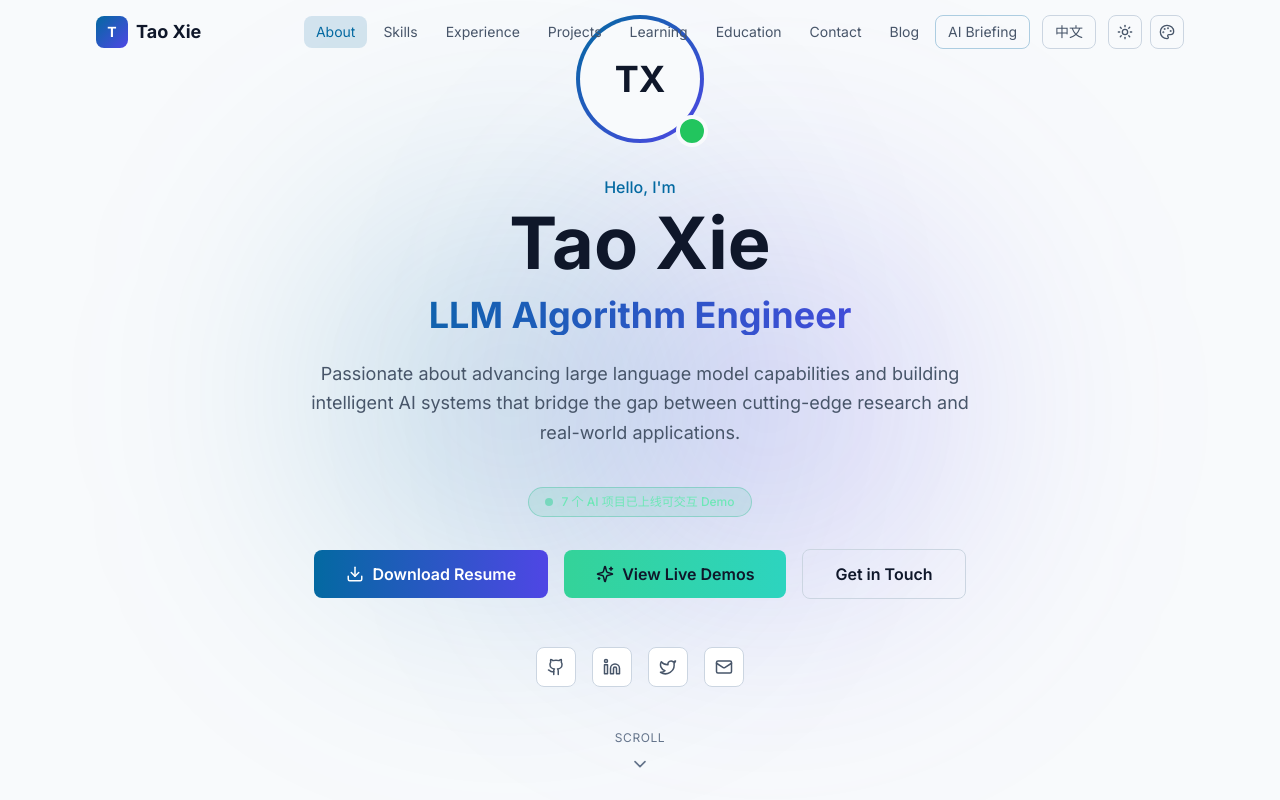
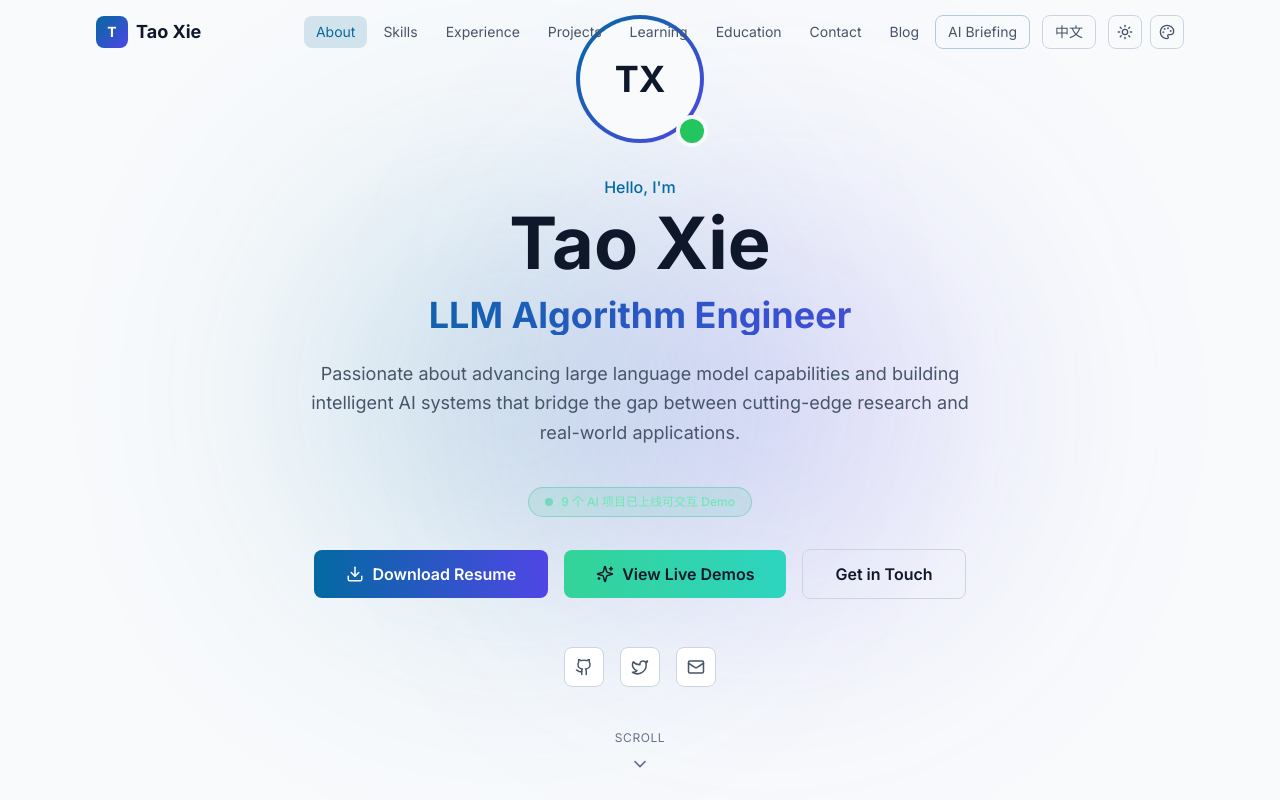
Before and after one commit to cyberspace-cs/personal-portfolio, a React (Vite) app: page / in a window 1280 px wide. Shown: the top 800 px of the page. Built offline with nearby package versions, Linux system fonts and the light colour scheme.

Commit message:
fix: 移除 LinkedIn 社交链接（联系模块/页脚/Hero），Hero 徽章 7→9 个 AI 项目

```diff
--- a/src/components/Contact.tsx
+++ b/src/components/Contact.tsx
@@ -1,11 +1,10 @@
 import { useScrollAnimation } from '../hooks/useScrollAnimation';
 import { useLanguage } from '../context/LanguageContext';
 import { personalInfo, socialLinks } from '../data/portfolio';
-import { Mail, MapPin, Github, Linkedin, Twitter } from 'lucide-react';
+import { Mail, MapPin, Github, Twitter } from 'lucide-react';
 
 const iconMap: Record<string, any> = {
   github: Github,
-  linkedin: Linkedin,
   twitter: Twitter,
   mail: Mail,
 };
--- a/src/components/Footer.tsx
+++ b/src/components/Footer.tsx
@@ -1,10 +1,9 @@
-import { Github, Linkedin, Twitter, Mail, Heart } from 'lucide-react';
+import { Github, Twitter, Mail, Heart } from 'lucide-react';
 import { useLanguage } from '../context/LanguageContext';
 import { personalInfo, socialLinks } from '../data/portfolio';
 
 const iconMap: Record<string, any> = {
   github: Github,
-  linkedin: Linkedin,
   twitter: Twitter,
   mail: Mail,
 };
--- a/src/components/Hero.tsx
+++ b/src/components/Hero.tsx
@@ -1,10 +1,9 @@
-import { Github, Linkedin, Twitter, Mail, ChevronDown, Download, Sparkles } from 'lucide-react';
+import { Github, Twitter, Mail, ChevronDown, Download, Sparkles } from 'lucide-react';
 import { useLanguage } from '../context/LanguageContext';
 import { personalInfo, socialLinks } from '../data/portfolio';
 
 const iconMap: Record<string, any> = {
   github: Github,
-  linkedin: Linkedin,
   twitter: Twitter,
   mail: Mail,
 };
@@ -60,7 +59,7 @@ export default function Hero() {
         {/* Live Demo Badge */}
         <div className="inline-flex items-center gap-2 px-4 py-1.5 rounded-full bg-emerald-500/10 border border-emerald-500/30 text-emerald-300 text-xs font-medium mb-8">
           <span className="w-2 h-2 rounded-full bg-emerald-400 animate-pulse" />
-          7 个 AI 项目已上线可交互 Demo
+          9 个 AI 项目已上线可交互 Demo
         </div>
 
         {/* CTA Buttons */}
--- a/src/data/portfolio.ts
+++ b/src/data/portfolio.ts
@@ -93,7 +93,6 @@ export const personalInfo: PersonalInfo = {
 
 export const socialLinks: SocialLink[] = [
   { name: "GitHub", url: "https://github.com/cyberspace-cs/personal-portfolio", icon: "github" },
-  { name: "LinkedIn", url: "https://github.com/cyberspace-cs", icon: "linkedin" },
   { name: "Twitter", url: "https://github.com/cyberspace-cs", icon: "twitter" },
   { name: "Email", url: "mailto:2252125665@qq.com", icon: "mail" },
 ];
```
